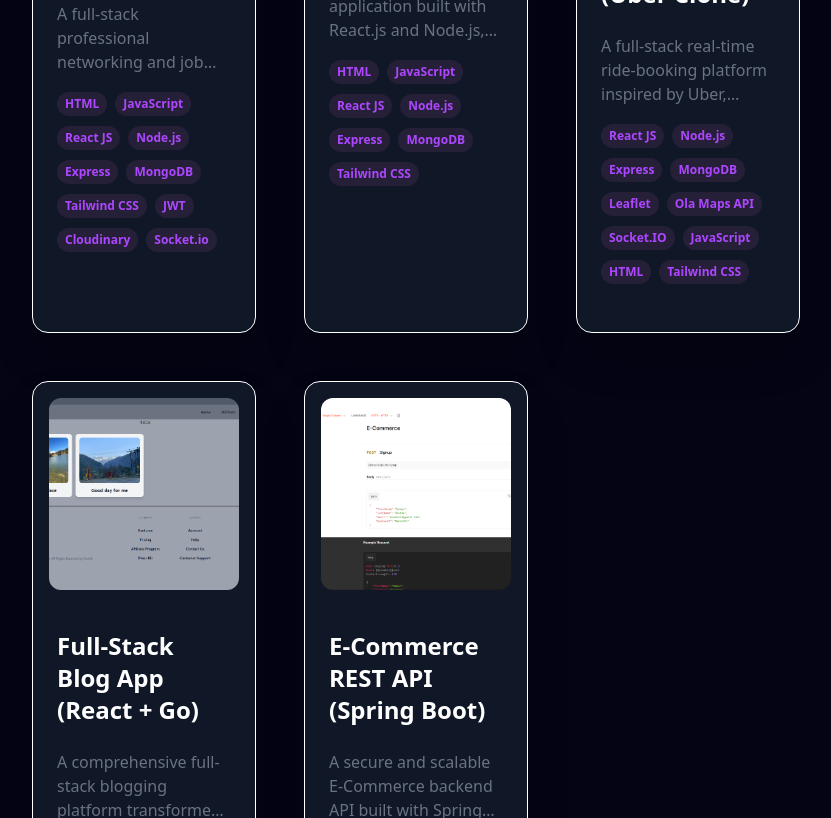
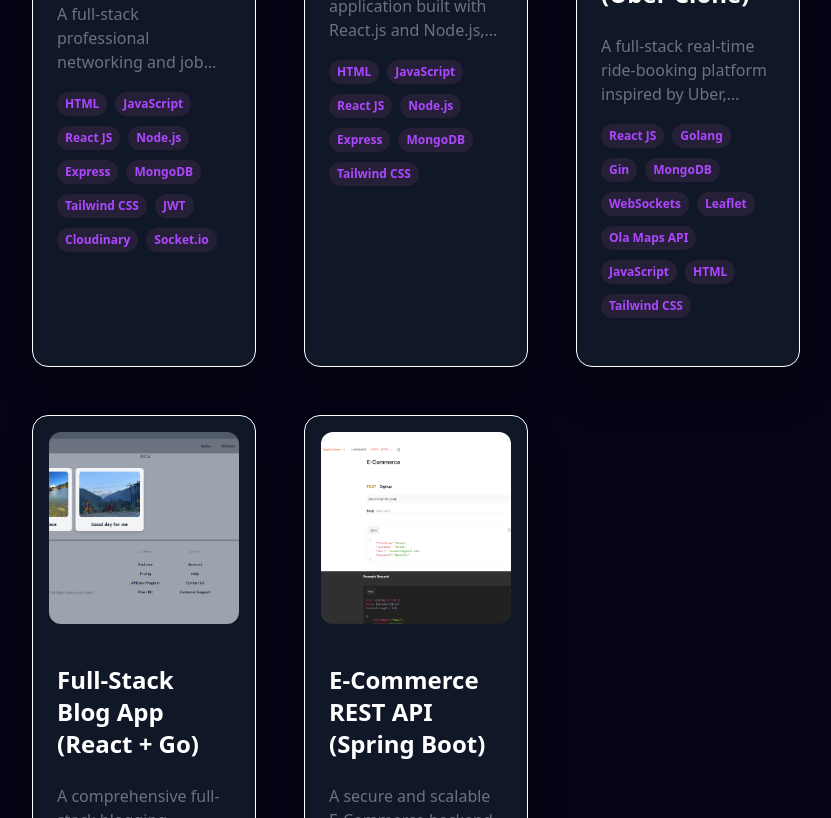
Before and after one commit to rebel1321/Portfolio, a React (Vite) app in the folder myPortfolio/: page / in a window 1280 px wide. Shown: the part 5060-5878 px from the top of the page, without its empty margins (224-1055 px from the left). Built offline with nearby package versions, Linux system fonts and the light colour scheme.

Commit message:
Updating ,my portfoilo data

```diff
--- a/myPortfolio/src/components/About/About.jsx
+++ b/myPortfolio/src/components/About/About.jsx
@@ -45,7 +45,7 @@ const About = () => {
           </p>
           {/* Resume Button */}
           <a
-            href="https://drive.google.com/file/d/1gtAy3f4lN8j9TuTGLwChrpZaTErXtqb6/view?usp=sharing"
+            href="https://drive.google.com/file/d/1lVaN1Nl0WnUDC-OPR59dZv49SyNoR-IK/view?usp=sharing"
             target="_blank"
             rel="noopener noreferrer"
             className="inline-block text-white py-3 px-8 rounded-full mt-5 text-lg font-bold transition duration-300 transform hover:scale-105"
--- a/myPortfolio/src/constant.js
+++ b/myPortfolio/src/constant.js
@@ -223,16 +223,16 @@ webapp: "https://gncipl-global-connect.vercel.app/"
   id: 2,
   title: "Live Ride Booking App (Uber Clone)",
   description:
-      "A full-stack real-time ride-booking platform inspired by Uber, featuring live location tracking using Leaflet and route calculation via Ola Maps API. Users can book rides, track drivers on the map in real-time, and view route details. The system includes separate dashboards for riders and drivers, secure role-based authentication, and an intuitive interface for a smooth ride-booking experience.",
+    "A full-stack real-time ride-booking platform inspired by Uber, featuring live location tracking using Leaflet and route calculation via Ola Maps API. Built with a high-performance Golang backend and WebSockets for real-time communication, enabling instant ride requests, driver matching, and live ride status updates. Includes separate dashboards for riders and drivers, secure JWT-based authentication with role-based access control (RBAC), and a seamless, scalable architecture for real-time ride dispatching.",
   image: uberClone,
   tags: [
     "React JS",
-      "Node.js",
-      "Express",
+    "Golang",
+    "Gin",
     "MongoDB",
+    "WebSockets",
     "Leaflet",
     "Ola Maps API",
-      "Socket.IO",
     "JavaScript",
     "HTML",
     "Tailwind CSS",
```
Lines whose indentation alone changed are shown as unchanged.
